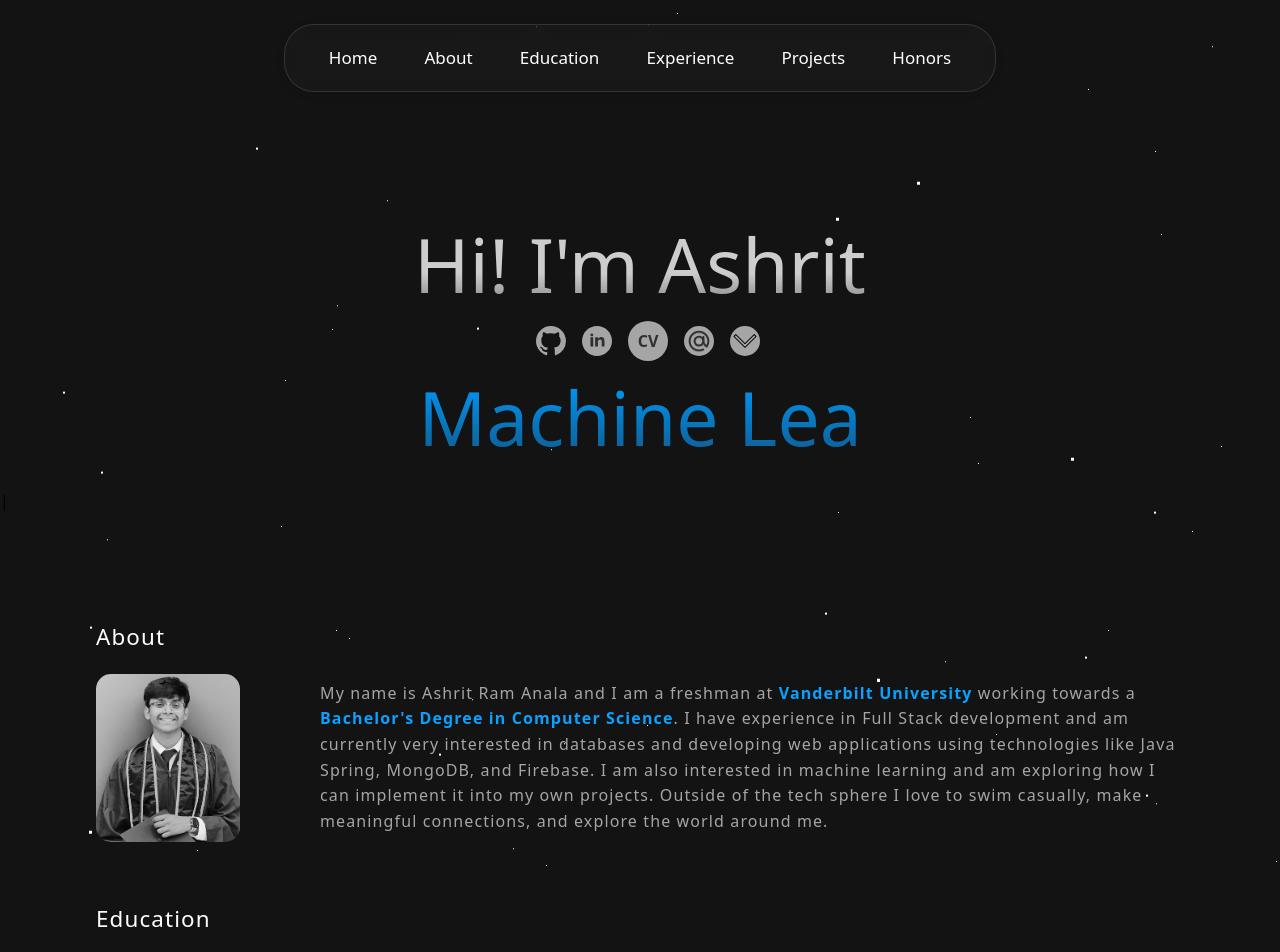
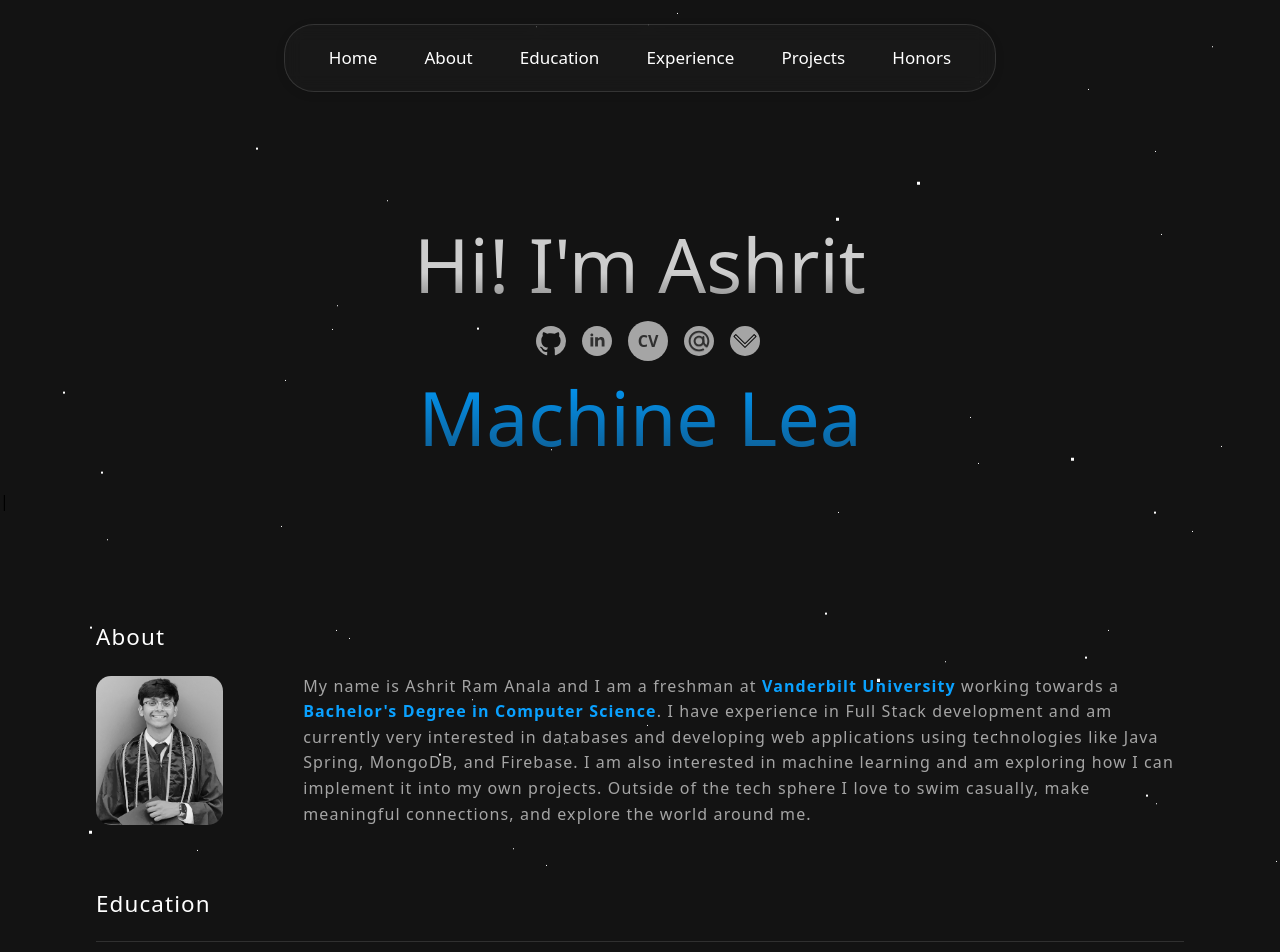
Before and after one commit to ashrit-ram-anala/Portfolio, a React (Vite) app in the folder client/: page / in a window 1280 px wide. Shown: the top 952 px of the page. Built offline with nearby package versions, Linux system fonts and the light colour scheme.

Commit message:
changed back

```diff
--- a/client/src/App.css
+++ b/client/src/App.css
@@ -521,7 +521,7 @@ header .blob {
 }
 
 .about-me-me {
-  width: 15rem;
+  width: 13rem;
   height: auto;
   border-radius: 15px;
   filter: grayscale(1);
```
